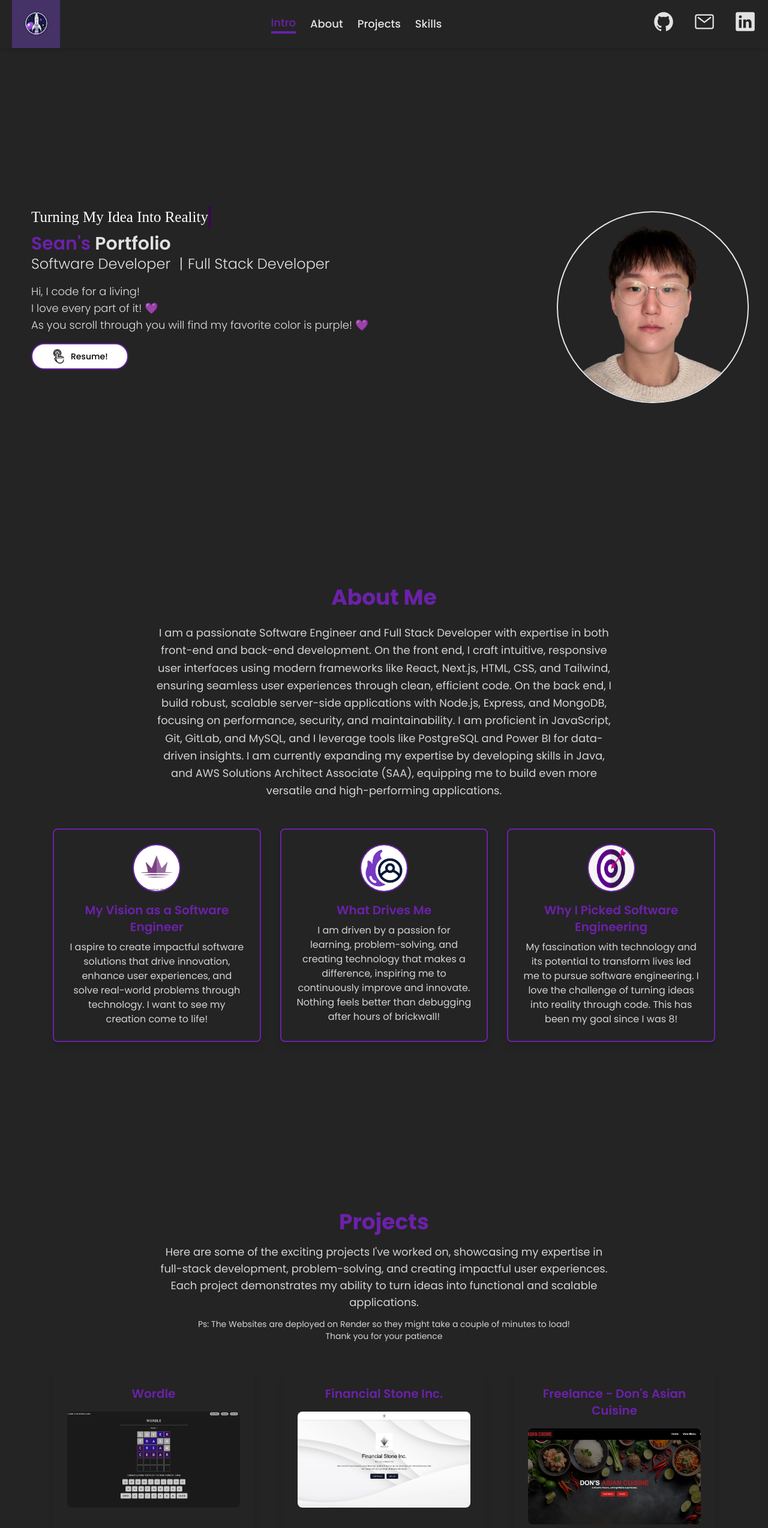
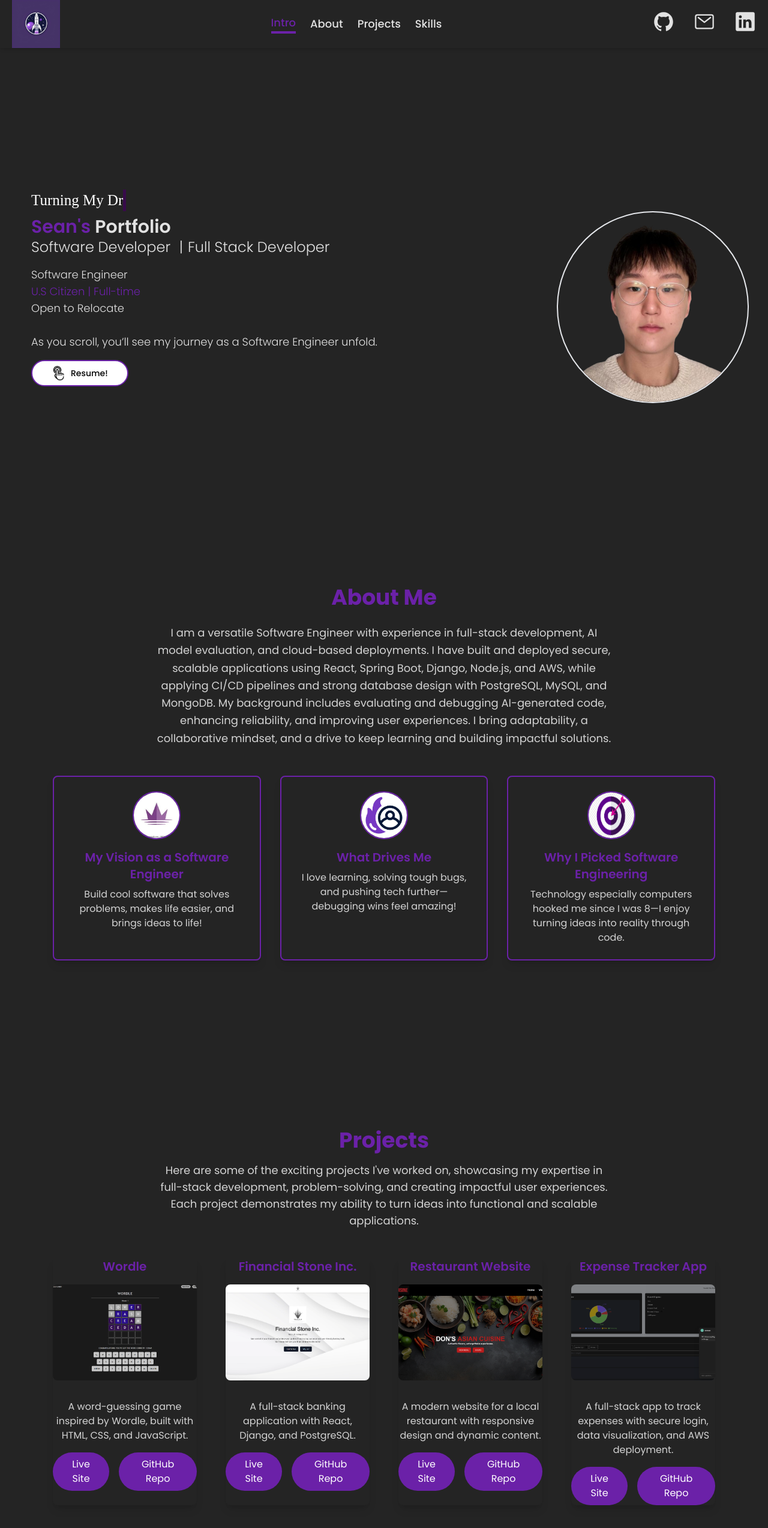
Before and after one commit to seannxh/PORTFOLIO, a React (Vite) app: page / in a window 1280 px wide. Shown: the top 2547 px of the page at 60% size. Built offline with nearby package versions, Linux system fonts and the light colour scheme; a web font is replaced by a local one.

Commit message:
Updated with new resume, new project, and updated certain as pect of the project

```diff
--- a/src/components/about/about.tsx
+++ b/src/components/about/about.tsx
@@ -13,7 +13,7 @@ const About: React.FC = () => {
 
       {/* About Description */}
       <p className="text-lg text-white opacity-80 text-center leading-relaxed max-w-3xl mx-auto mb-12">
-        I am a passionate Software Engineer and Full Stack Developer with expertise in both front-end and back-end development. On the front end, I craft intuitive, responsive user interfaces using modern frameworks like React, Next.js, HTML, CSS, and Tailwind, ensuring seamless user experiences through clean, efficient code. On the back end, I build robust, scalable server-side applications with Node.js, Express, and MongoDB, focusing on performance, security, and maintainability. I am proficient in JavaScript, Git, GitLab, and MySQL, and I leverage tools like PostgreSQL and Power BI for data-driven insights. I am currently expanding my expertise by developing skills in Java, and AWS Solutions Architect Associate (SAA), equipping me to build even more versatile and high-performing applications.
+        I am a versatile Software Engineer with experience in full-stack development, AI model evaluation, and cloud-based deployments. I have built and deployed secure, scalable applications using React, Spring Boot, Django, Node.js, and AWS, while applying CI/CD pipelines and strong database design with PostgreSQL, MySQL, and MongoDB. My background includes evaluating and debugging AI-generated code, enhancing reliability, and improving user experiences. I bring adaptability, a collaborative mindset, and a drive to keep learning and building impactful solutions.
       </p>
 
       {/* About Bars */}
@@ -23,20 +23,21 @@ const About: React.FC = () => {
             title: "My Vision as a Software Engineer",
             img: vision,
             alt: "Vision",
-            description: "I aspire to create impactful software solutions that drive innovation, enhance user experiences, and solve real-world problems through technology. I want to see my creation come to life!"
+            description: "Build cool software that solves problems, makes life easier, and brings ideas to life!"
           },
           {
             title: "What Drives Me",
             img: drive,
             alt: "Drive",
-            description: "I am driven by a passion for learning, problem-solving, and creating technology that makes a difference, inspiring me to continuously improve and innovate. Nothing feels better than debugging after hours of brickwall!"
+            description: "I love learning, solving tough bugs, and pushing tech further—debugging wins feel amazing!"
           },
           {
             title: "Why I Picked Software Engineering",
             img: goal,
             alt: "Why Software Engineering",
-            description: "My fascination with technology and its potential to transform lives led me to pursue software engineering. I love the challenge of turning ideas into reality through code. This has been my goal since I was 8!"
+            description: "Technology especially computers hooked me since I was 8—I enjoy turning ideas into reality through code."
           }
+
         ].map((item, index) => (
           <div key={index} className="flex flex-col items-center text-center border-2 border-purple-800 p-6 rounded-lg shadow-lg">
             <img
--- a/src/components/intro/intro.tsx
+++ b/src/components/intro/intro.tsx
@@ -11,7 +11,7 @@ const Intro: React.FC = () => {
     >
       <div className="m-5 text-center md:text-left flex flex-col justify-center md:items-start items-center text-3xl font-semibold">
         <Typer
-          phrases={["Welcome!", "Turning My Idea Into Reality"]}
+          phrases={["Welcome to my Portfolio!", "Turning My Dream Into Reality"]}
           speed={80}
           deleteSpeed={50}
           displayTime={2000}
@@ -25,15 +25,16 @@ const Intro: React.FC = () => {
           <span>Full Stack Developer</span>
         </span>
         <p className="mt-4 text-lg font-light">
-          Hi, I code for a living!
+          Software Engineer
           <br />
-          I love every part of it! 💜
+          <p className="text-purple-800">U.S Citizen  | Full-time </p>
+          <p> Open to Relocate</p>
           <br />
           <span>
-            As you scroll through you will find my favorite color is purple! 💜
+            As you scroll, you’ll see my journey as a Software Engineer unfold.
           </span>
         </p>
-        <a href="/nxhswe.pdf" download="nxhswe.pdf">
+        <a href="/nohfres.pdf" download="nohfres.pdf">
           <button className="flex items-center justify-center gap-2 px-8 py-2 mt-4 text-sm font-medium text-black transition-all duration-300 ease-in-out bg-white border-2 border-purple-800 rounded-full hover:bg-purple-800 hover:text-white hover:scale-105">
             <img src={hireme} alt="Contact Us" className="w-6" />
             Resume!
--- a/src/components/projects/project.tsx
+++ b/src/components/projects/project.tsx
@@ -1,6 +1,7 @@
 import freelance from '../../../public/freelance.png'
 import wordle from '../../../public/wordle.png'
 import bank from '../../../public/bank.png'
+import expense from '../../../public/expense.png'
 import React from 'react';
 
 const Projects: React.FC = () => {
@@ -15,15 +16,10 @@ const Projects: React.FC = () => {
           impactful user experiences. Each project demonstrates my ability to
           turn ideas into functional and scalable applications.
         </p>
-        <h5 className="text-sm text-white opacity-80 max-w-3xl mx-auto mt-3">
-          Ps: The Websites are deployed on Render so they might take a couple of minutes to load!
-          <br />
-          Thank you for your patience
-        </h5>
       </div>
 
       {/* Projects Grid */}
-      <div className="grid grid-cols-1 md:grid-cols-2 lg:grid-cols-3 gap-12">
+      <div className="grid grid-cols-1 md:grid-cols-2 lg:grid-cols-4 gap-12">
         {[
           {
             title: 'Wordle',
@@ -40,14 +36,21 @@ const Projects: React.FC = () => {
             repoLink: 'https://github.com/seannxh/BANKAPP',
           },
           {
-            title: "Freelance - Don's Asian Cuisine",
+            title: "Restaurant Website ",
             image: freelance,
             description: 'A modern website for a local restaurant with responsive design and dynamic content.',
             liveLink: 'https://ferestraunt-gvvc.onrender.com/home',
             repoLink: 'https://github.com/seannxh/DACFEWEBSITE',
+          },
+          {
+            title: "Expense Tracker App",
+            image: expense,
+            description: "A full-stack app to track expenses with secure login, data visualization, and AWS deployment.",
+            liveLink: 'http://expensefrontendreal.s3-website-us-east-1.amazonaws.com/login',
+            repoLink: 'https://github.com/seannxh/ExpenseTrackerFE',
           }
         ].map((project, index) => (
-          <div key={index} className="flex flex-col items-center text-center rounded-lg p-6 shadow-lg hover:shadow-2xl transition">
+          <div key={index} className="flex flex-col items-center text-center rounded-lg shadow-lg hover:shadow-2xl transition">
             <h2 className="text-xl font-semibold text-purple-800 mb-4">{project.title}</h2>
             <img src={project.image} alt={project.title} className="w-full h-40 object-cover rounded-lg mb-4" />
             <p className="text-white opacity-80 mb-4 mt-4">{project.description}</p>
```
Also changed, not shown: public/expense.png (added), 1 other file (tests, documents, lock files or other folders).
